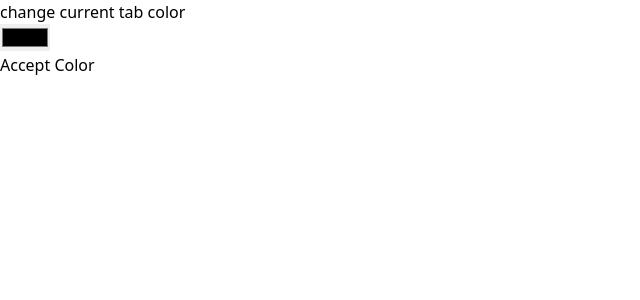
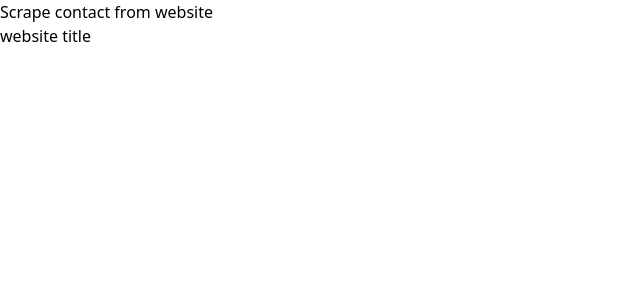
Before and after one commit to JoshuaOzibo/Learning-Chrome-Extension, a React (Vite) app: page / in a window 1280 px wide. Shown: the top 300 px of the page, without its empty margins (0-640 px from the left). Built offline with nearby package versions, Linux system fonts and the light colour scheme.

Commit message:
started contactscraping project

```diff
--- a/src/App.tsx
+++ b/src/App.tsx
@@ -1,25 +1,11 @@
-import InputToChangeColor from "./components/InputToChangeColor";
-import { getCurrentTab } from "./components/backgroundColorFunction";
-import { useState } from "react";
+import ContactScrapingUi from './contactScraper/ContactScrapUi';
+
 export default function App() {
-  const [color, setColor] = useState<string>("");
+
 
   return (
-    <div className="w-80 h-96 p-5 border-2 rounded-md">
-      <InputToChangeColor
-        handleColorChange={(e: React.ChangeEvent<HTMLInputElement>) =>
-          setColor(e.target.value)
-        }
-        color={color}
-      />
-      <div className=" w-full flex my-5 justify-center">
-        <button
-          className="px-5 border bg-black font-medium text-white rounded-md py-3"
-          onClick={() => getCurrentTab({ color })}
-        >
-          Accept Color
-        </button>
-      </div>
+    <div className='w-[300px] h-[600px]'>
+    <ContactScrapingUi title='website title' />
     </div>
   );
 }
--- /dev/null
+++ b/src/contactScraper/ContactScrapUi.tsx
@@ -0,0 +1,10 @@
+
+
+export default function ContactScrapingUi({title}: {title: string}){
+    return (
+        <div>
+        <h1>Scrape contact from website</h1>
+        <p>{title}</p>
+    </div>
+    )
+}
--- a/tsconfig.app.json
+++ b/tsconfig.app.json
@@ -22,5 +22,5 @@
     "noFallthroughCasesInSwitch": true,
     "noUncheckedSideEffectImports": true
   },
-  "include": ["src", "public/content.ts", "public/background.ts"]
+  "include": ["src", "src/contactScraper/content.ts", "public/background.ts"]
 }
```
Also changed, not shown: public/content.ts (deleted, +0 -16 lines), src/components/BackgroundColorUi.tsx (added, +27 -0 lines), src/contactScraper/content.ts (added, +21 -0 lines).
